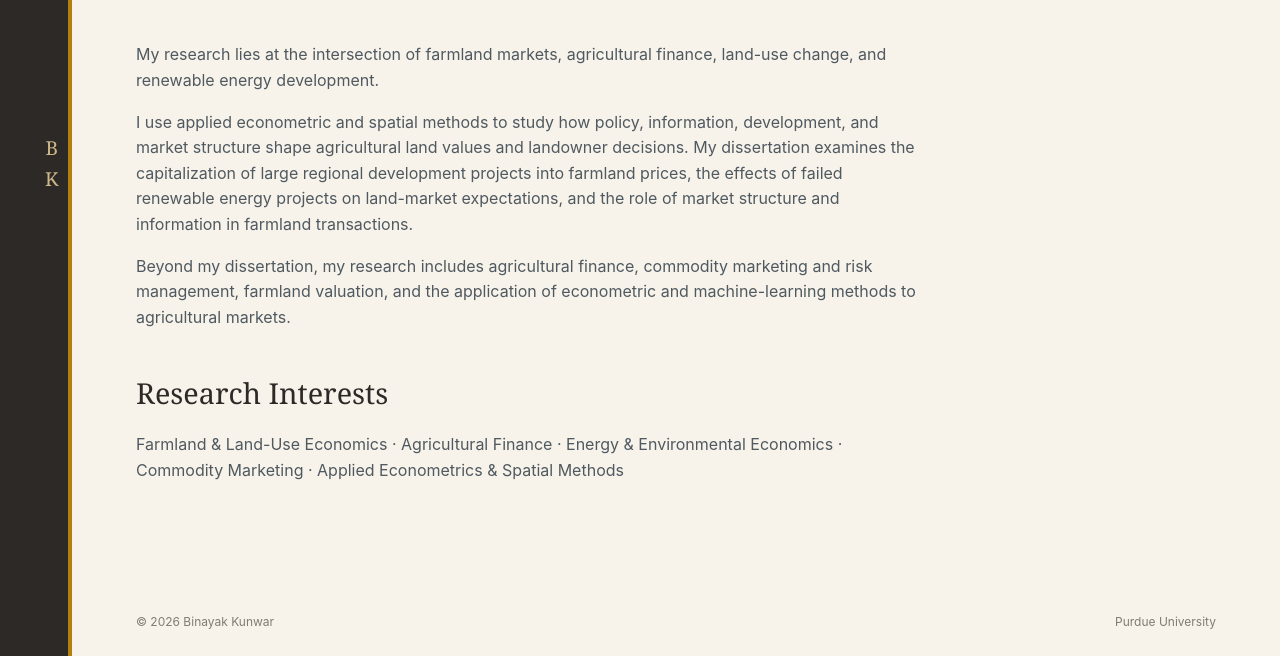
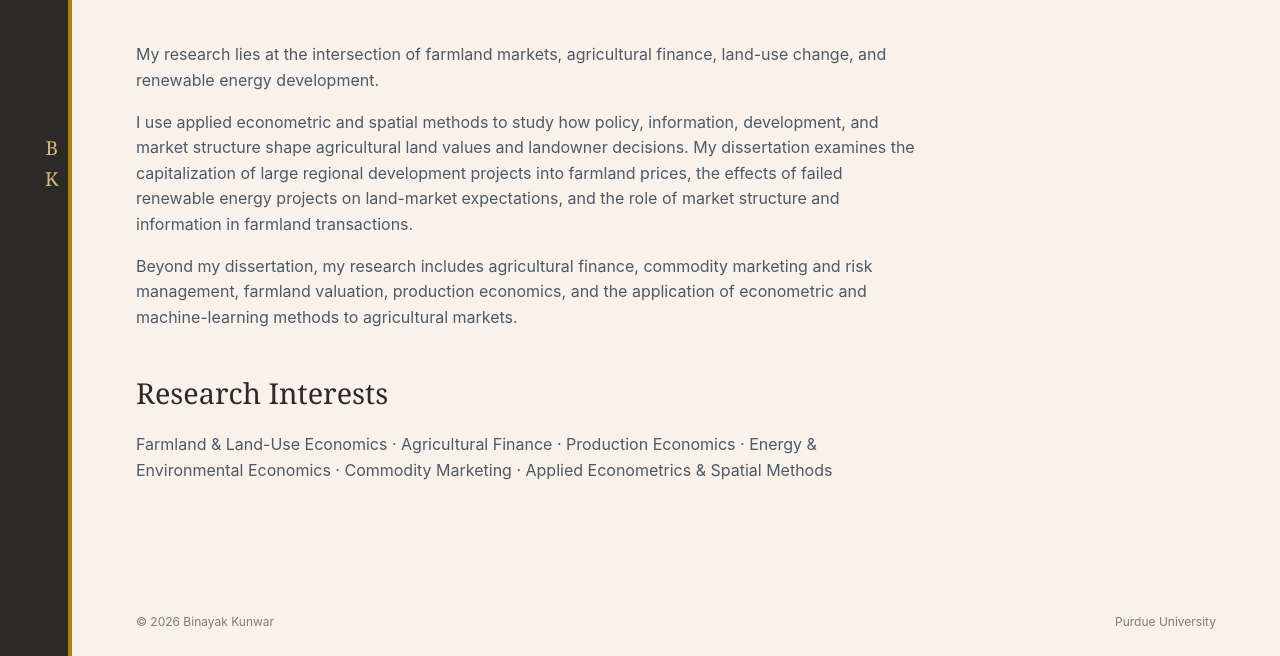
Before and after one commit to binayakkunwar/binayakkunwar.github.io, a plain HTML site: page about.html in a window 1280 px wide. Shown: the part 359-1015 px from the top of the page. Drawn offline with Linux system fonts and the light colour scheme.

Commit message:
Enhance research description in about.html
Updated research topics to include production economics.

```diff
--- a/about.html
+++ b/about.html
@@ -104,7 +104,7 @@
 
           <p>
             Beyond my dissertation, my research includes agricultural finance,
-            commodity marketing and risk management, farmland valuation, and
+            commodity marketing and risk management, farmland valuation, production economics, and
             the application of econometric and machine-learning methods to
             agricultural markets.
           </p>
@@ -117,7 +117,7 @@
 
 
           <p>
-            Farmland &amp; Land-Use Economics · Agricultural Finance ·
+            Farmland &amp; Land-Use Economics · Agricultural Finance ·  Production Economics ·
             Energy &amp; Environmental Economics · Commodity Marketing ·
             Applied Econometrics &amp; Spatial Methods
           </p>
```
